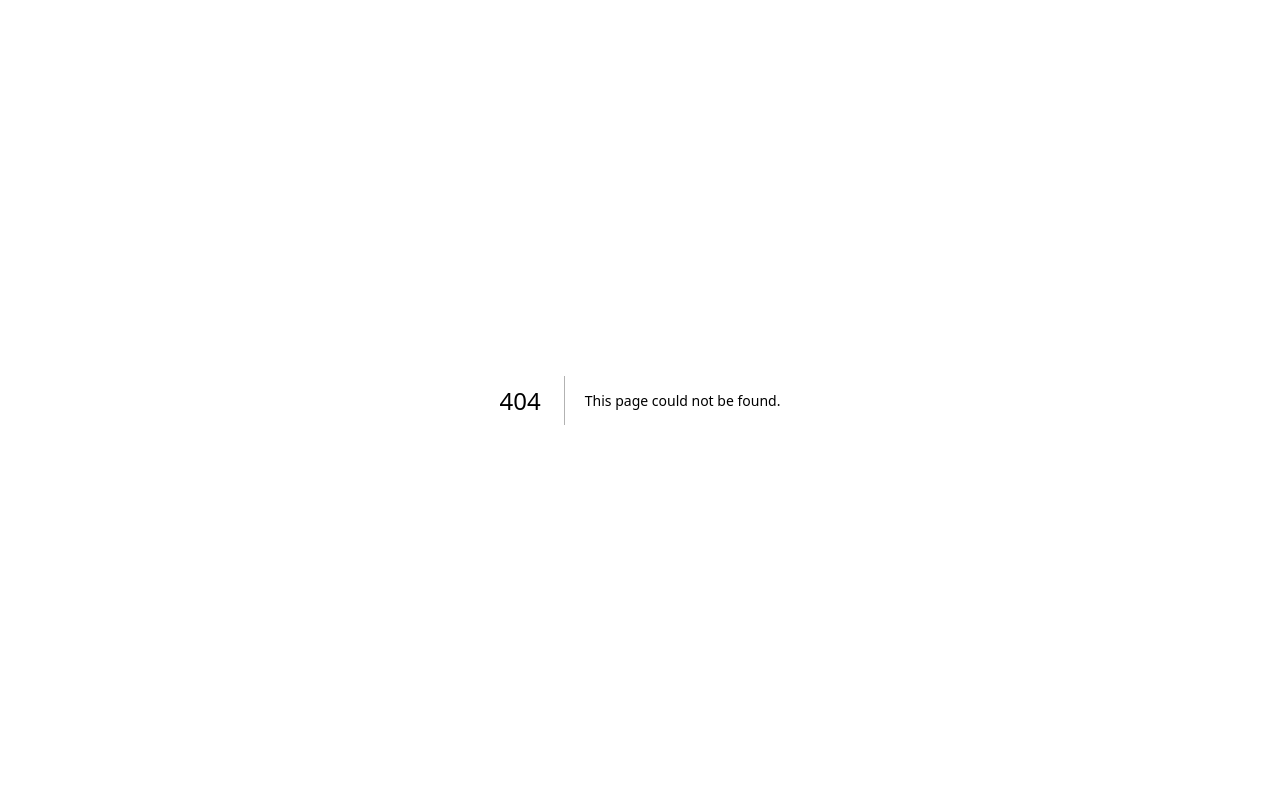
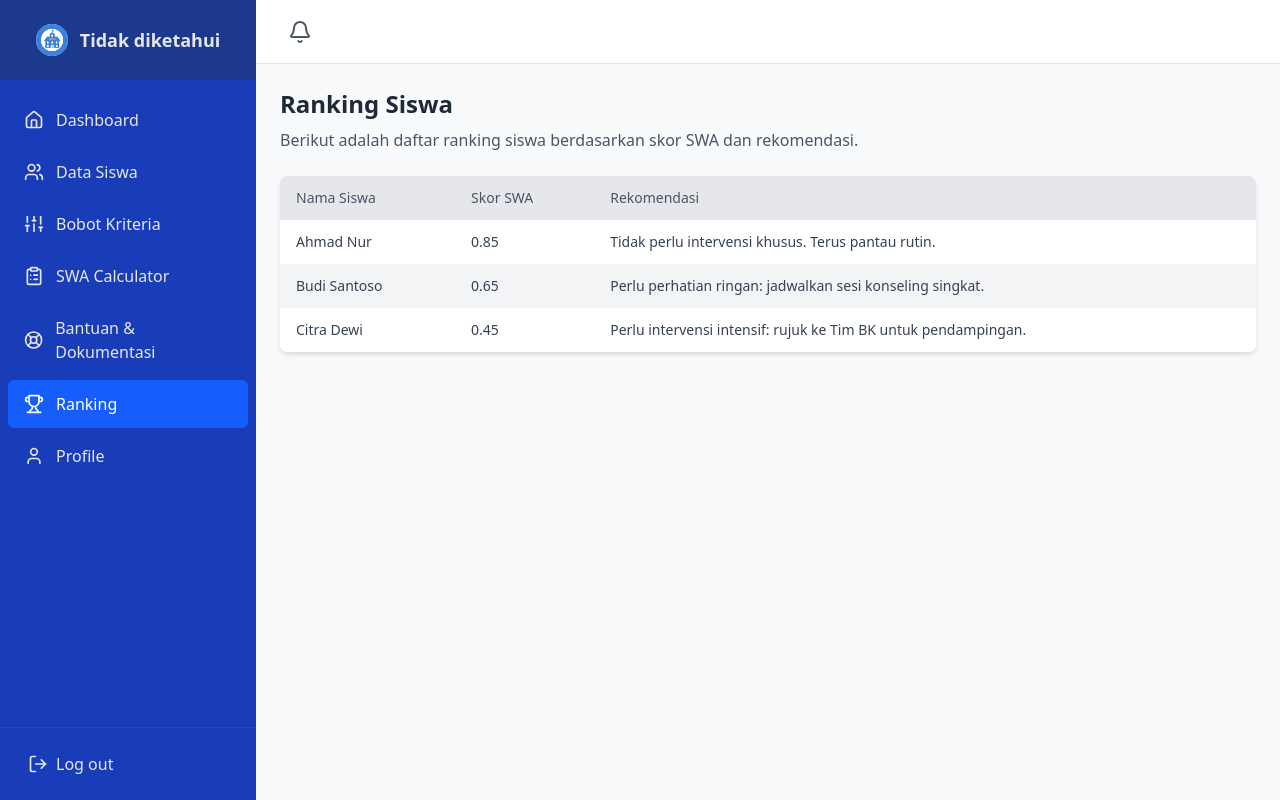
Before and after one commit to mbudis23/teacher-decision-support-system, a Next.js app in the folder frontend/: page /ranking in a window 1280 px wide. Before the commit this address had no page. Built offline with nearby package versions, Linux system fonts and the light colour scheme; no server answers.

Commit message:
feat: add ranking page and menu

```diff
--- /dev/null
+++ b/frontend/src/app/(dashboard)/ranking/page.jsx
@@ -0,0 +1,66 @@
+"use client";
+
+import React from "react";
+
+export default function RankingPage() {
+  const rankingData = [
+    {
+      name: "Ahmad Nur",
+      score: 0.85,
+      recommendation: "Tidak perlu intervensi khusus. Terus pantau rutin.",
+    },
+    {
+      name: "Budi Santoso",
+      score: 0.65,
+      recommendation: "Perlu perhatian ringan: jadwalkan sesi konseling singkat.",
+    },
+    {
+      name: "Citra Dewi",
+      score: 0.45,
+      recommendation: "Perlu intervensi intensif: rujuk ke Tim BK untuk pendampingan.",
+    },
+  ];
+
+  return (
+    <div className="space-y-6">
+      <div>
+        <h2 className="text-2xl font-semibold text-gray-800">Ranking Siswa</h2>
+        <p className="mt-2 text-gray-600">
+          Berikut adalah daftar ranking siswa berdasarkan skor SWA dan rekomendasi.
+        </p>
+      </div>
+
+      <div className="overflow-x-auto bg-white rounded-lg shadow-md">
+        <table className="min-w-full table-auto border-collapse">
+          <thead className="bg-gray-200">
+            <tr>
+              <th className="px-4 py-3 text-left text-sm font-medium text-gray-600">
+                Nama Siswa
+              </th>
+              <th className="px-4 py-3 text-left text-sm font-medium text-gray-600">
+                Skor SWA
+              </th>
+              <th className="px-4 py-3 text-left text-sm font-medium text-gray-600">
+                Rekomendasi
+              </th>
+            </tr>
+          </thead>
+          <tbody>
+            {rankingData.map((item, idx) => (
+              <tr
+                key={idx}
+                className={idx % 2 === 0 ? "bg-white" : "bg-gray-100"}
+              >
+                <td className="px-4 py-3 text-sm text-gray-700">{item.name}</td>
+                <td className="px-4 py-3 text-sm text-gray-700">{item.score}</td>
+                <td className="px-4 py-3 text-sm text-gray-700">
+                  {item.recommendation}
+                </td>
+              </tr>
+            ))}
+          </tbody>
+        </table>
+      </div>
+    </div>
+  );
+}
--- a/frontend/src/components/Sidebar.jsx
+++ b/frontend/src/components/Sidebar.jsx
@@ -10,6 +10,7 @@ import {
   LifeBuoyIcon,
   UserIcon,
   LogOutIcon,
+  TrophyIcon,
 } from "lucide-react";
 import { useRouter } from "next/navigation";
 import Image from "next/image";
@@ -77,6 +78,7 @@ export default function Sidebar() {
           </span>
         </div>
       </div>
+
       <nav className="flex-1 px-2 py-4 space-y-1 overflow-y-auto">
         <SidebarItem href="/dashboard" icon={HomeIcon} label="Dashboard" />
         <SidebarItem href="/data-siswa" icon={UsersIcon} label="Data Siswa" />
@@ -95,8 +97,10 @@ export default function Sidebar() {
           icon={LifeBuoyIcon}
           label="Bantuan & Dokumentasi"
         />
+        <SidebarItem href="/ranking" icon={TrophyIcon} label="Ranking" />
         <SidebarItem href="/profile" icon={UserIcon} label="Profile" />
       </nav>
+
       <div className="px-4 py-4 border-t border-blue-700">
         <button
           onClick={handleLogout}
```
